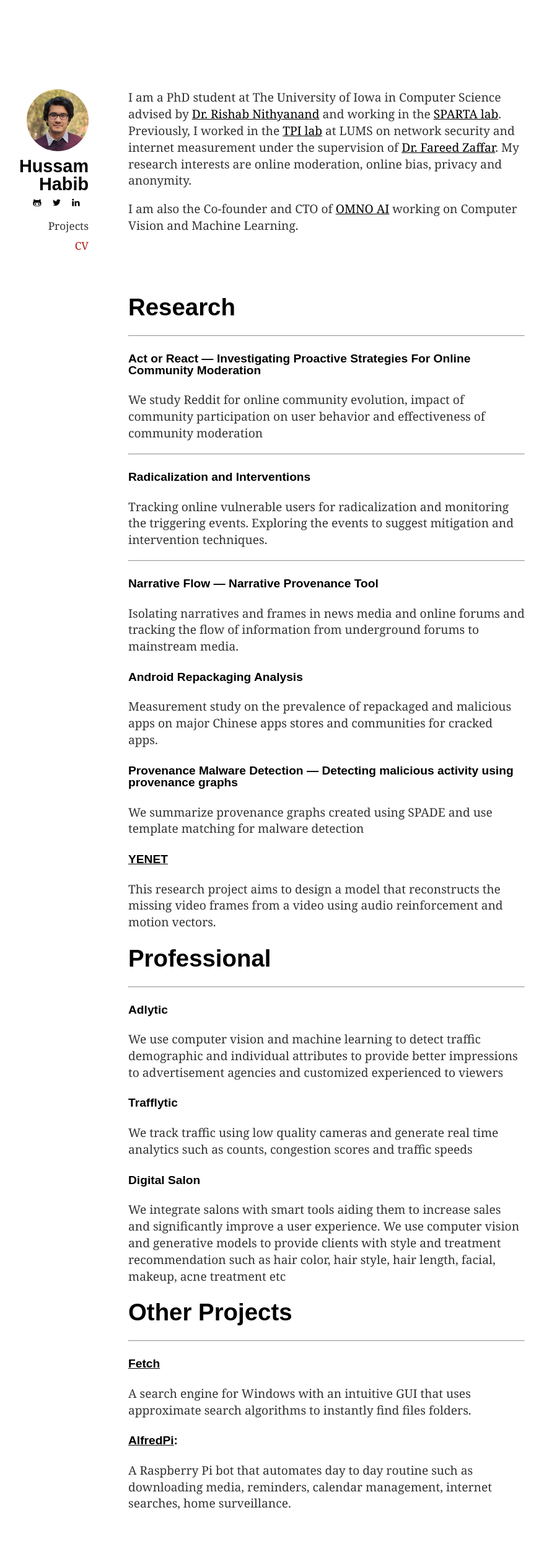
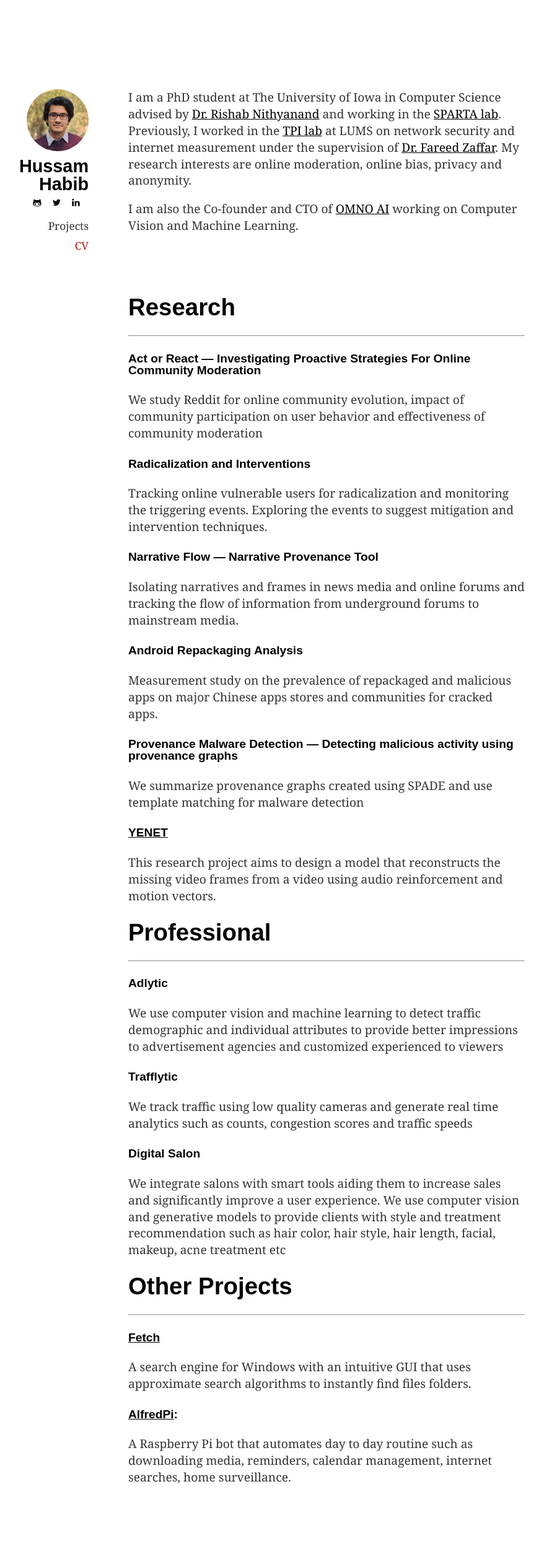
Before and after one commit to hussamh10/hussamh10.github.io, a Jekyll site: the page built from index.md, in a window 1280 px wide. Shown: the whole page at 62% size, without its empty margins (177-1055 px from the left). Built offline with Jekyll 4.4.1, drawn with Linux system fonts in a browser that asks for light colours; after the commit the page ends 2465 px from its top, so only the background shows below that.

Commit message:
removed lines

```diff
--- a/index.md
+++ b/index.md
@@ -20,13 +20,11 @@ We study Reddit for online community evolution, impact of community participatio
 <br/>
 
 
-<hr>
 #### Radicalization and Interventions
 Tracking online vulnerable users for radicalization and monitoring the
 triggering events. Exploring the events to suggest mitigation and intervention techniques.
 <br/>
 
-<hr>
 #### Narrative Flow — Narrative Provenance Tool
 Isolating narratives and frames in news media and online forums and tracking the flow of information from
 underground forums to mainstream media.
```
